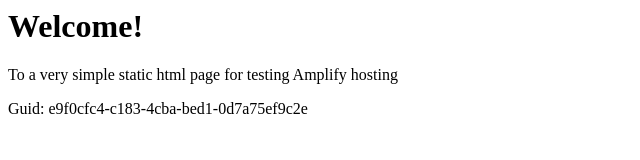
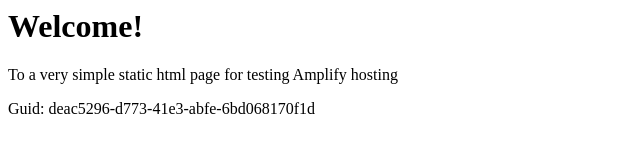
Before and after one commit to aws-aemilia-cmh/Github-PR-Commit-Integration-Test-DoNotTouch-GitHubWebhookPushCanaryTest-v1-prod-us-east-2, a website: page src/index.html in a window 1280 px wide. Shown: the full height of the page, 0-640 px from the left. Drawn offline with Linux system fonts and the light colour scheme.

Commit message:
commit from integ tests

```diff
--- a/src/index.html
+++ b/src/index.html
@@ -12,6 +12,6 @@
 <body>
     <h1>Welcome!</h1>
     <p>To a very simple static html page for testing Amplify hosting</p>
-    <p>Guid: e9f0cfc4-c183-4cba-bed1-0d7a75ef9c2e</p></body>
+    <p>Guid: deac5296-d773-41e3-abfe-6bd068170f1d</p></body>
 
 </html>
```
